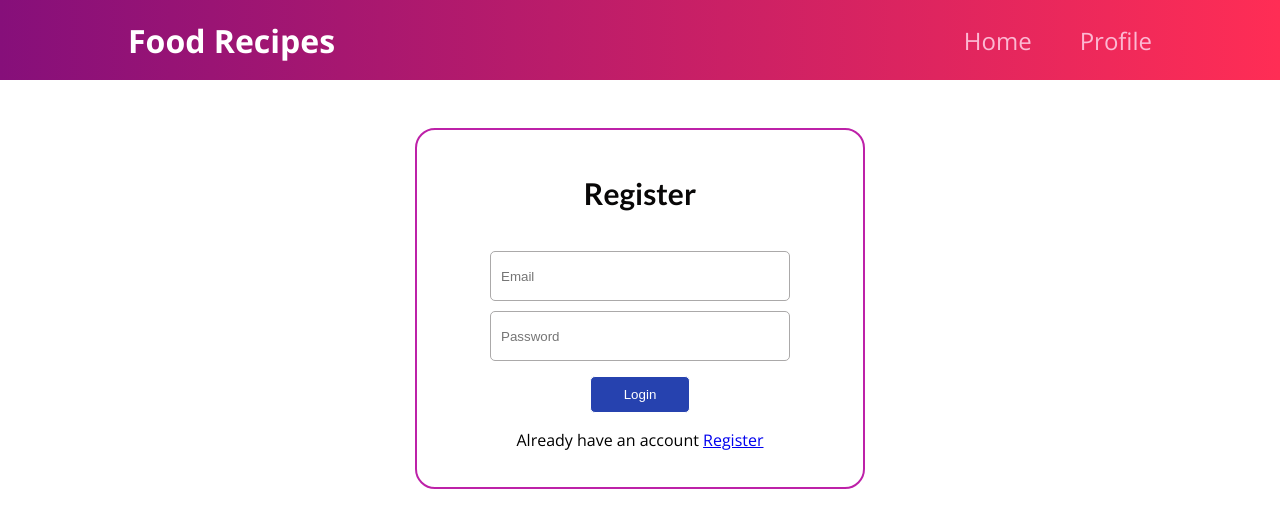
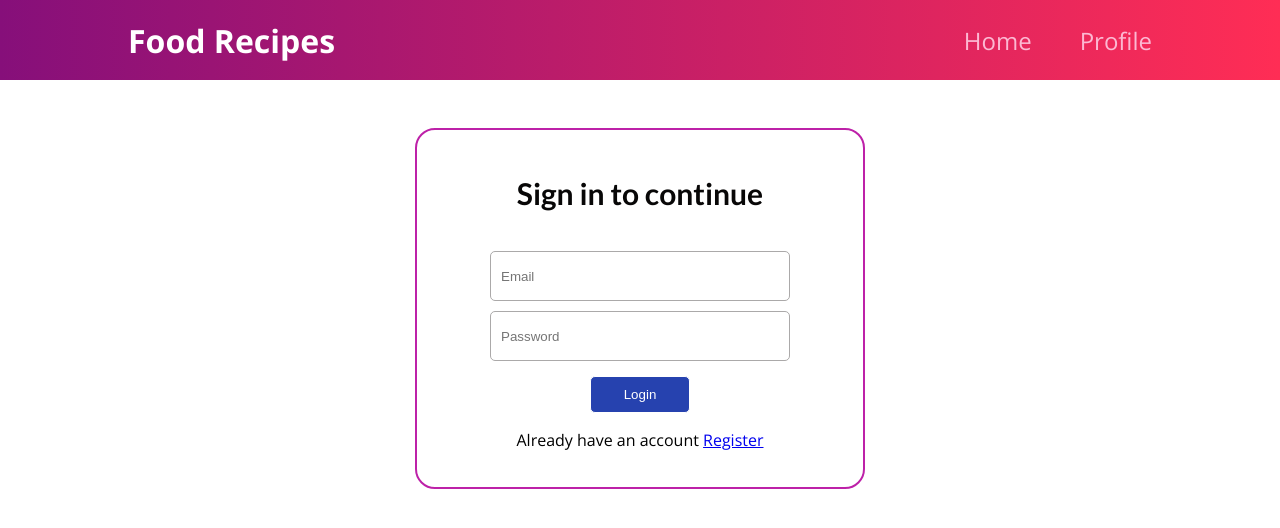
Before and after one commit to malakshaer/food-recipes, a Next.js app in the folder frontend/: page /login in a window 1280 px wide. Shown: the top 528 px of the page. Built offline with nearby package versions, Linux system fonts and the light colour scheme.

Commit message:
frontend: modify the header title

```diff
--- a/frontend/src/pages/login/index.jsx
+++ b/frontend/src/pages/login/index.jsx
@@ -21,7 +21,7 @@ const Login = () => {
 
   return (
     <form className={classes.form} onSubmit={handleSubmit}>
-      <h3>Register</h3>
+      <h3>Sign in to continue</h3>
 
       <div className={classes.input}>
         <input
--- a/frontend/src/pages/register/index.jsx
+++ b/frontend/src/pages/register/index.jsx
@@ -27,7 +27,7 @@ const Register = () => {
 
   return (
     <form className={classes.form} onSubmit={handleSubmit}>
-      <h3>Register</h3>
+      <h3>Sign Up</h3>
       <div className={classes.input}>
         <input
           className={classes.form__input}
```
